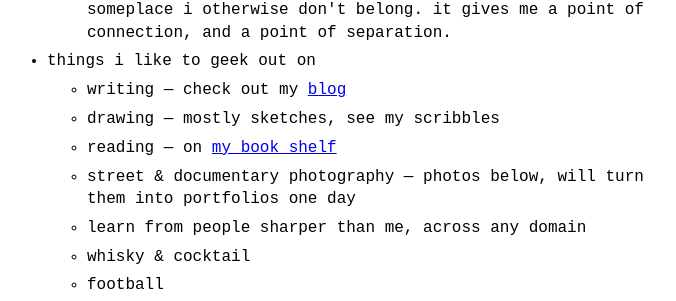
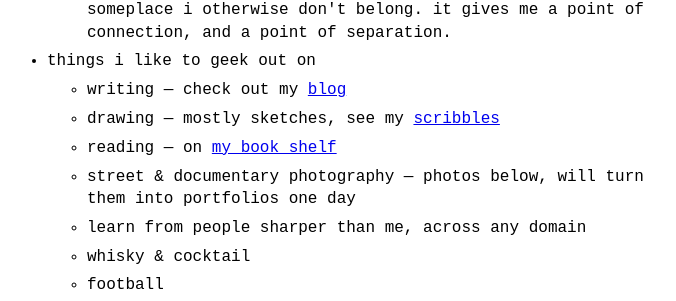
Before and after one commit to kylezgq/kylezgq.github.io, a Jekyll site: the page built from index.md, in a window 1280 px wide and 900 px high, scrolled down 786 px. Shown: the part 150-451 px from the top of the window, without its empty margins (313-989 px from the left). Built offline with Jekyll 4.4.1, drawn with Linux system fonts in a browser that asks for light colours; part of the change alters nothing that is shown.

```diff
--- a/_data/menu.yml
+++ b/_data/menu.yml
@@ -22,7 +22,7 @@ entries:
   - title: things i like to geek out on
     entries:
       - title: writing — check out my <a href='archive.html'>blog</a>
-      - title: drawing — mostly sketches, see my scribbles
+      - title: drawing — mostly sketches, see my <a href='scribbles.html'>scribbles</a>
       - title: reading — on <a href='https://www.goodreads.com/review/list/175571315'>my book shelf</a>
       - title: street & documentary photography — photos below, will turn them into portfolios one day
       - title: learn from people sharper than me, across any domain
```
